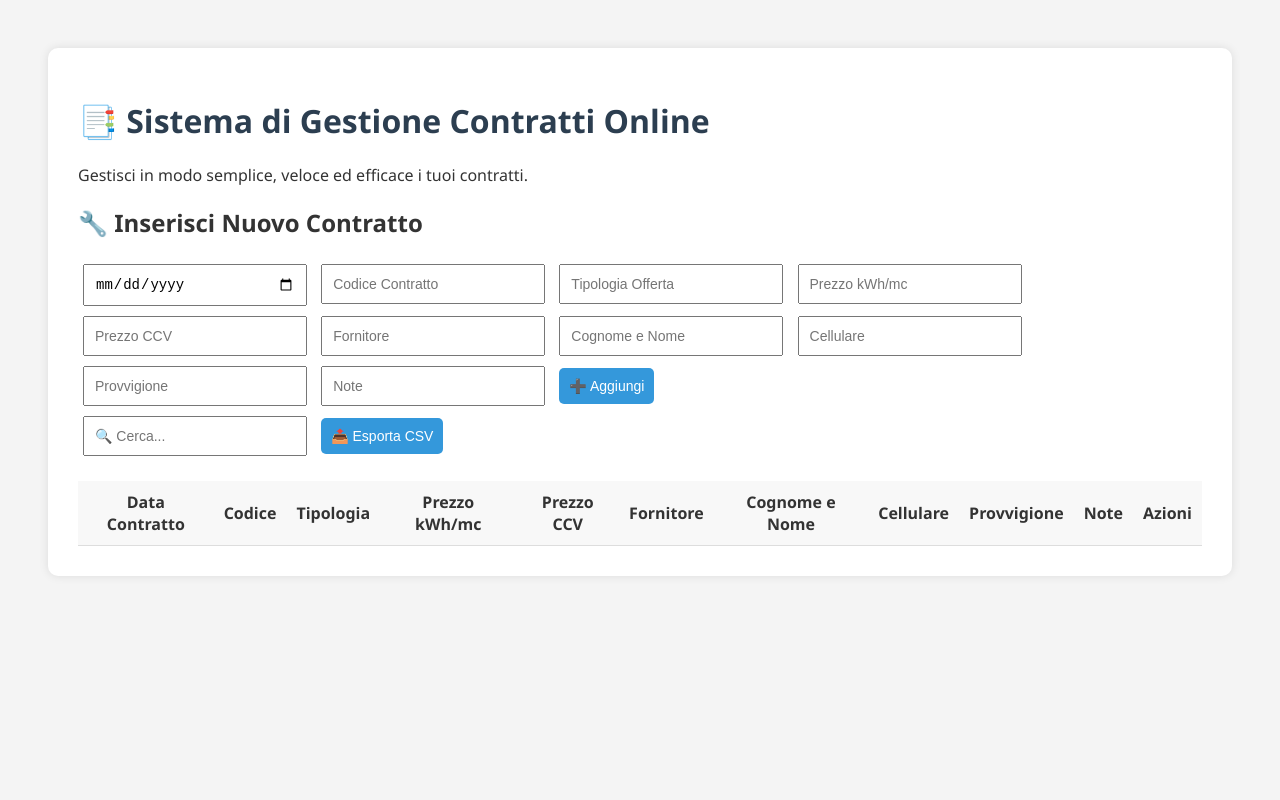
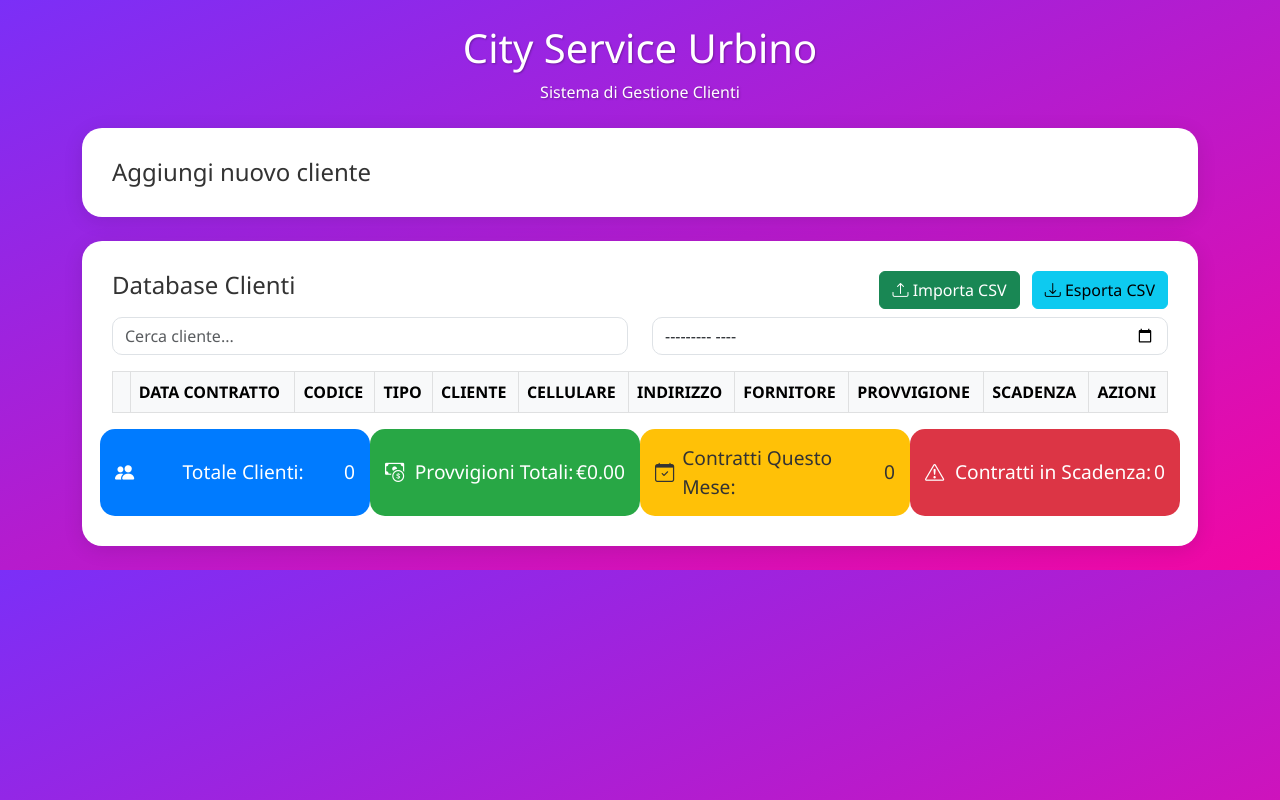
Before and after one commit to Garian1983/gestione-contratti, a plain HTML site: page index.html in a window 1280 px wide. Drawn offline with nearby package versions, Linux system fonts and the light colour scheme.

Commit message:
Update index.html

```diff
--- a/index.html
+++ b/index.html
@@ -1,201 +1,150 @@
-
 <!DOCTYPE html>
 <html lang="it">
+
 <head>
   <meta charset="UTF-8">
-  <title>Gestione Contratti Online</title>
+  <meta name="viewport" content="width=device-width, initial-scale=1.0">
+  <title>City Service Urbino - Gestione Clienti</title>
+  <link href="https://cdn.jsdelivr.net/npm/bootstrap@5.3.0/dist/css/bootstrap.min.css" rel="stylesheet">
+  <link href="https://cdn.jsdelivr.net/npm/bootstrap-icons@1.10.5/font/bootstrap-icons.css" rel="stylesheet">
   <style>
     body {
+      background: linear-gradient(to bottom right, #7b2ff7, #f107a3);
       font-family: 'Segoe UI', sans-serif;
-      background: #f4f4f4;
-      padding: 40px;
       color: #333;
     }
-    h1 {
-      color: #2c3e50;
+    .container-box {
+      background-color: #fff;
+      border-radius: 20px;
+      padding: 30px;
+      margin-top: 20px;
+      box-shadow: 0 4px 20px rgba(0, 0, 0, 0.1);
     }
-    .container {
-      background: #fff;
-      padding: 30px;
+    .badge-lightblue {
+      background-color: #007bff;
+    }
+    .badge-green {
+      background-color: #28a745;
+    }
+    .badge-purple {
+      background-color: #6f42c1;
+    }
+    .summary-box {
+      border-radius: 15px;
+      padding: 15px;
+      color: #fff;
+      font-size: 1.2rem;
+      display: flex;
+      align-items: center;
+      justify-content: space-between;
+    }
+    .bg-blue { background-color: #007bff; }
+    .bg-green { background-color: #28a745; }
+    .bg-yellow { background-color: #ffc107; color: #333; }
+    .bg-red { background-color: #dc3545; }
+    .form-label { font-weight: 500; }
+    .btn-primary {
+      background-color: #6610f2;
+      border-color: #6610f2;
+    }
+    .btn-primary:hover {
+      background-color: #520dc2;
+      border-color: #520dc2;
+    }
+    .table th, .table td {
+      vertical-align: middle;
+    }
+    .table-hover tbody tr:hover {
+      background-color: #f0f0ff;
+    }
+    .text-white h1, .text-white p {
+      text-shadow: 1px 1px 2px #00000044;
+    }
+    .form-select, .form-control {
       border-radius: 10px;
-      box-shadow: 0 0 10px rgba(0,0,0,0.1);
-      max-width: 1200px;
-      margin: auto;
-    }
-    input, button, select {
-      padding: 10px;
-      margin: 5px;
-      font-size: 14px;
-    }
-    input[type="text"], input[type="number"], input[type="date"] {
-      width: 200px;
-    }
-    table {
-      width: 100%;
-      margin-top: 20px;
-      border-collapse: collapse;
-    }
-    th, td {
-      padding: 10px;
-      border-bottom: 1px solid #ddd;
-    }
-    th {
-      background: #f8f8f8;
-    }
-    .whatsapp-link {
-      color: #25D366;
-      font-weight: bold;
-      text-decoration: none;
-    }
-    .btn {
-      background: #3498db;
-      color: white;
-      border: none;
-      cursor: pointer;
-      border-radius: 5px;
-    }
-    .btn:hover {
-      background: #2980b9;
-    }
-    .btn-danger {
-      background: #e74c3c;
-    }
-    .btn-danger:hover {
-      background: #c0392b;
-    }
-    #message {
-      margin-top: 10px;
-      color: green;
     }
   </style>
 </head>
+
 <body>
-  <div class="container">
-    <h1>📑 Sistema di Gestione Contratti Online</h1>
-    <p>Gestisci in modo semplice, veloce ed efficace i tuoi contratti.</p>
+  <div class="container my-4">
+    <div class="text-white text-center mb-4">
+      <h1>City Service Urbino</h1>
+      <p>Sistema di Gestione Clienti</p>
+    </div>
 
-    <h2>🔧 Inserisci Nuovo Contratto</h2>
-    <form id="contractForm">
-      <input type="date" id="dataContratto" required>
-      <input type="text" placeholder="Codice Contratto" id="codiceContratto" required>
-      <input type="text" placeholder="Tipologia Offerta" id="tipologiaOfferta">
-      <input type="number" placeholder="Prezzo kWh/mc" id="prezzoKwh" step="0.0001">
-      <input type="number" placeholder="Prezzo CCV" id="prezzoCCV" step="0.0001">
-      <input type="text" placeholder="Fornitore" id="fornitore">
-      <input type="text" placeholder="Cognome e Nome" id="nome">
-      <input type="text" placeholder="Cellulare" id="cellulare">
-      <input type="number" placeholder="Provvigione" id="provvigione" step="0.01">
-      <input type="text" placeholder="Note" id="note">
-      <button type="submit" class="btn">➕ Aggiungi</button>
+    <div class="container-box">
+      <h4 class="mb-3">Aggiungi nuovo cliente</h4>
+      <form id="formCliente" class="row g-3">
+        <!-- campi del modulo -->
+        <!-- (rimangono invariati) -->
       </form>
+    </div>
 
-    <input type="text" id="search" placeholder="🔍 Cerca..." onkeyup="filterTable()">
-    <button onclick="exportCSV()" class="btn">📤 Esporta CSV</button>
+    <div class="container-box mt-4">
+      <div class="d-flex justify-content-between align-items-center mb-2">
+        <h4>Database Clienti</h4>
+        <div>
+          <button class="btn btn-success me-2"><i class="bi bi-upload"></i> Importa CSV</button>
+          <button class="btn btn-info"><i class="bi bi-download"></i> Esporta CSV</button>
+        </div>
+      </div>
 
-    <div id="message"></div>
+      <div class="row mb-3">
+        <div class="col-md-6">
+          <input type="text" class="form-control" placeholder="Cerca cliente...">
+        </div>
+        <div class="col-md-6">
+          <input type="month" class="form-control" id="filtroMese" placeholder="Filtra per mese...">
+        </div>
+      </div>
 
-    <table id="contractsTable">
-      <thead>
+      <table class="table table-hover table-bordered">
+        <thead class="table-light">
           <tr>
-          <th>Data Contratto</th>
-          <th>Codice</th>
-          <th>Tipologia</th>
-          <th>Prezzo kWh/mc</th>
-          <th>Prezzo CCV</th>
-          <th>Fornitore</th>
-          <th>Cognome e Nome</th>
-          <th>Cellulare</th>
-          <th>Provvigione</th>
-          <th>Note</th>
-          <th>Azioni</th>
+            <th></th>
+            <th>DATA CONTRATTO</th>
+            <th>CODICE</th>
+            <th>TIPO</th>
+            <th>CLIENTE</th>
+            <th>CELLULARE</th>
+            <th>INDIRIZZO</th>
+            <th>FORNITORE</th>
+            <th>PROVVIGIONE</th>
+            <th>SCADENZA</th>
+            <th>AZIONI</th>
           </tr>
         </thead>
-      <tbody></tbody>
+        <tbody id="tabellaClienti">
+          <!-- Clienti caricati qui -->
+        </tbody>
       </table>
+
+      <div class="row text-white">
+        <div class="col-md-3 summary-box bg-blue"><i class="bi bi-people-fill me-2"></i>Totale Clienti: <span id="totClienti">0</span></div>
+        <div class="col-md-3 summary-box bg-green"><i class="bi bi-cash-coin me-2"></i>Provvigioni Totali: <span id="totProvvigioni">€0.00</span></div>
+        <div class="col-md-3 summary-box bg-yellow"><i class="bi bi-calendar-check me-2"></i>Contratti Questo Mese: <span>0</span></div>
+        <div class="col-md-3 summary-box bg-red"><i class="bi bi-exclamation-triangle me-2"></i>Contratti in Scadenza: <span>0</span></div>
+      </div>
+    </div>
   </div>
 
   <script>
-    let contracts = [];
-
-    document.getElementById("contractForm").addEventListener("submit", function (e) {
-      e.preventDefault();
-      const contratto = {
-        dataContratto: dataContratto.value,
-        codiceContratto: codiceContratto.value,
-        tipologiaOfferta: tipologiaOfferta.value,
-        prezzoKwh: prezzoKwh.value,
-        prezzoCCV: prezzoCCV.value,
-        fornitore: fornitore.value,
-        nome: nome.value,
-        cellulare: cellulare.value,
-        provvigione: provvigione.value,
-        note: note.value
-      };
-      contracts.push(contratto);
-      renderTable();
-      this.reset();
-      document.getElementById("message").textContent = "✅ Contratto aggiunto con successo.";
-      setTimeout(() => document.getElementById("message").textContent = "", 3000);
-    });
-
-    function renderTable() {
-      const tbody = document.querySelector("#contractsTable tbody");
-      tbody.innerHTML = "";
-      contracts.forEach((c, index) => {
-        const whatsappLink = `https://wa.me/393209717165?text=Salve%20${encodeURIComponent(c.nome)}%2C%20le%20scrivo%20in%20merito%20al%20contratto%20${encodeURIComponent(c.codiceContratto)}`;
-        tbody.innerHTML += `<tr>
-          <td>${c.dataContratto}</td>
-          <td>${c.codiceContratto}</td>
-          <td>${c.tipologiaOfferta}</td>
-          <td>${c.prezzoKwh}</td>
-          <td>${c.prezzoCCV}</td>
-          <td>${c.fornitore}</td>
-          <td>${c.nome}</td>
-          <td>
-            ${c.cellulare}<br>
-            <a href="${whatsappLink}" target="_blank" class="whatsapp-link">📱 WhatsApp</a>
-          </td>
-          <td>${c.provvigione}</td>
-          <td>${c.note}</td>
-          <td><button class="btn btn-danger" onclick="deleteContract(${index})">🗑️ Elimina</button></td>
-        </tr>`;
-      });
-    }
-
-    function deleteContract(index) {
-      if (confirm("Vuoi davvero eliminare questo contratto?")) {
-        contracts.splice(index, 1);
-        renderTable();
-        document.getElementById("message").textContent = "❌ Contratto eliminato.";
-        setTimeout(() => document.getElementById("message").textContent = "", 3000);
+    document.getElementById("filtroMese").addEventListener("input", function () {
+      const meseSelezionato = this.value;
+      const righe = document.querySelectorAll("#tabellaClienti tr");
+      righe.forEach(riga => {
+        const data = riga.querySelector("td:nth-child(2)");
+        if (data) {
+          const dataValore = data.textContent.trim().slice(0, 7); // "YYYY-MM"
+          if (meseSelezionato === "" || dataValore === meseSelezionato) {
+            riga.style.display = "";
+          } else {
+            riga.style.display = "none";
           }
         }
-
-    function exportCSV() {
-      const headers = [
-        "Data Contratto", "Codice Contratto", "Tipologia Offerta Sottoscritta",
-        "Prezzo kWh/mc", "Prezzo CCV", "Fornitore",
-        "Cognome e Nome", "Cellulare", "Provvigione", "Note"
-      ];
-      const rows = contracts.map(c =>
-        [c.dataContratto, c.codiceContratto, c.tipologiaOfferta, c.prezzoKwh, c.prezzoCCV,
-         c.fornitore, c.nome, c.cellulare, c.provvigione, c.note]
-      );
-      let csv = [headers, ...rows].map(r => r.join(",")).join("\n");
-      let blob = new Blob([csv], { type: "text/csv;charset=utf-8;" });
-      let link = document.createElement("a");
-      link.href = URL.createObjectURL(blob);
-      link.download = "contratti.csv";
-      link.click();
-    }
-
-    function filterTable() {
-      const term = document.getElementById("search").value.toLowerCase();
-      const rows = document.querySelectorAll("#contractsTable tbody tr");
-      rows.forEach(row => {
-        row.style.display = row.innerText.toLowerCase().includes(term) ? "" : "none";
       });
-    }
+    });
   </script>
 </body>
 </html>
```
Lines whose indentation alone changed are shown as unchanged.
